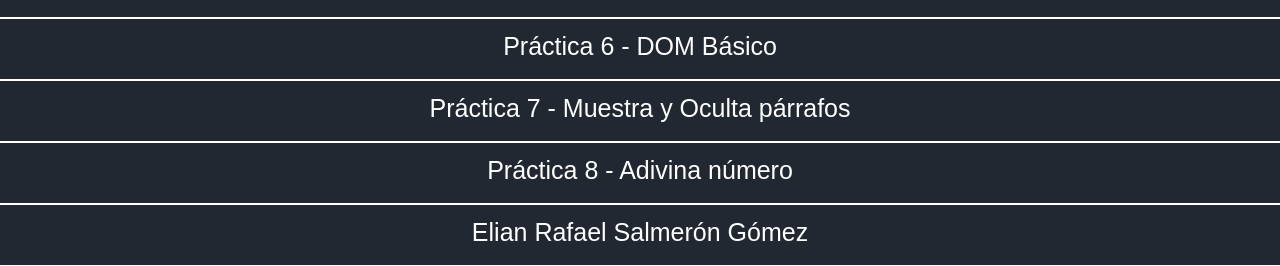
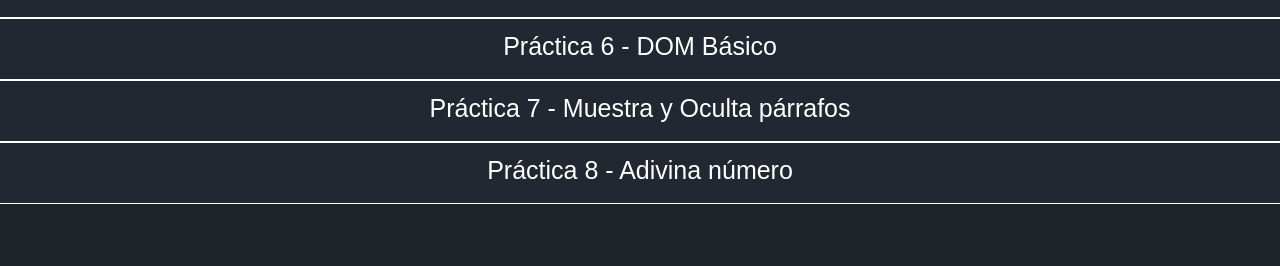
Before and after one commit to Elielprs/Progra_Web_Unidad3, a plain HTML site: page index.html in a window 1280 px wide. Shown: the part 716-982 px from the top of the page. After the commit the page ends 920 px from the top, so only its background shows below. Drawn offline with Linux system fonts and the light colour scheme; a web font is replaced by a local one.

Commit message:
Update index.html

```diff
--- a/index.html
+++ b/index.html
@@ -27,7 +27,6 @@
             <a href="Practicas/Practica6_estadistica/index.html">Pr&aacute;ctica 6 - DOM B&aacute;sico</a>
             <a href="Practicas/Practica7_ocultaParrafo/index.html">Pr&aacute;ctica 7 - Muestra y Oculta p&aacute;rrafos</a>
             <a href="Practicas/Practica8_adivinaNumero/index.html">Pr&aacute;ctica 8 - Adivina n&uacute;mero</a>
-            <a href="PAGINA DE ELIAN">Elian Rafael Salmer&oacute;n G&oacute;mez</a>
         </nav>
     </body>
 </html>
```
